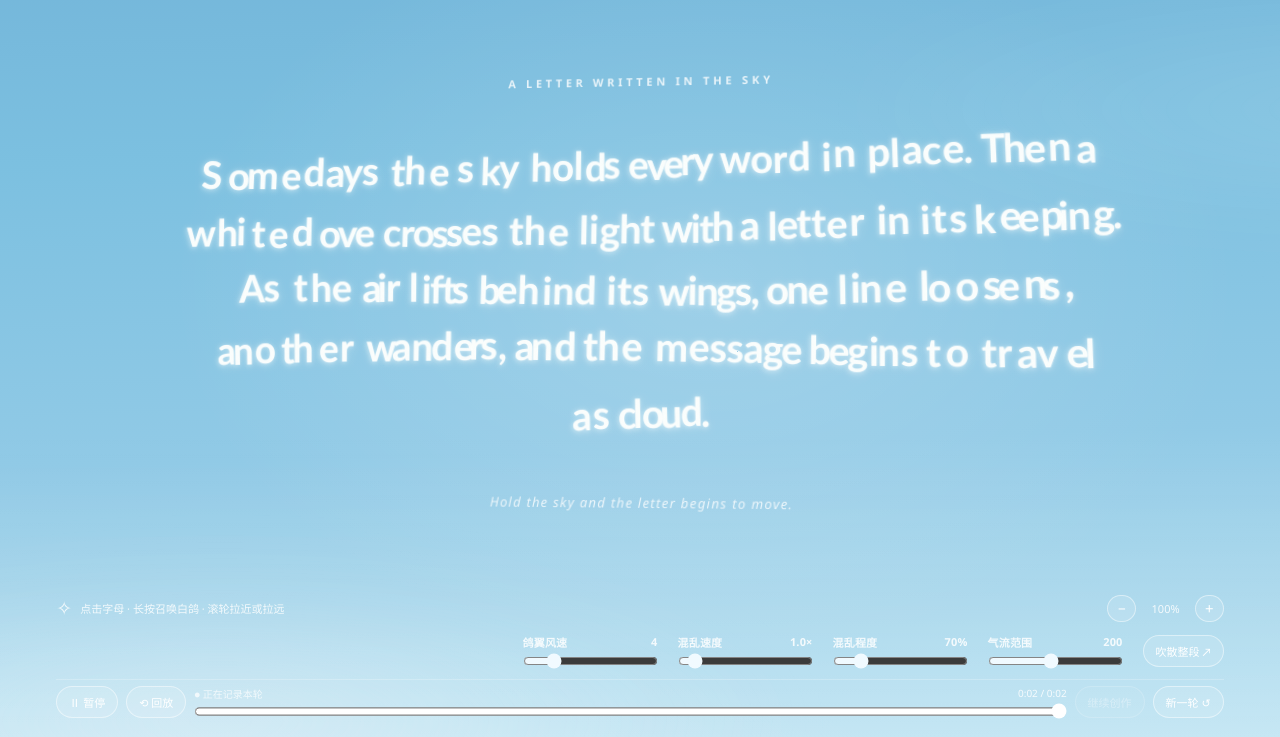
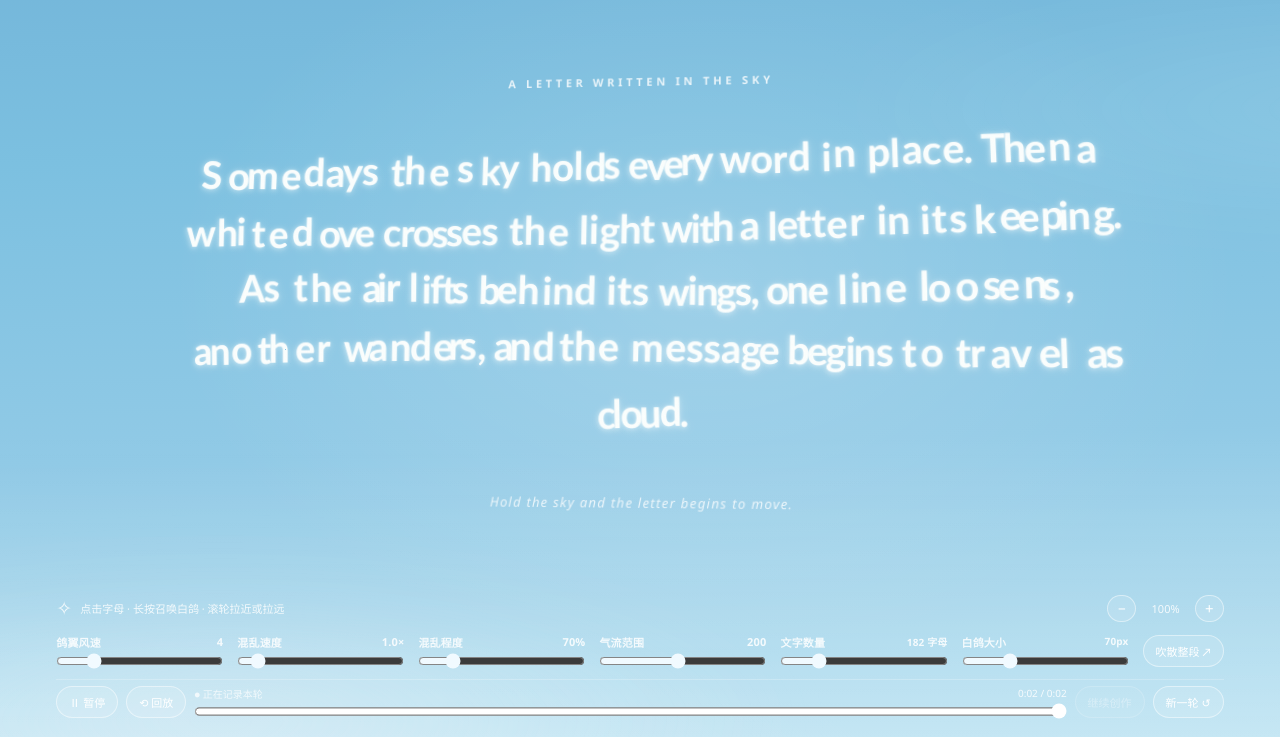
Before and after one commit to qianxiaohuaqi-design/creative-motion-lab, a plain HTML site: page agents/luci/projects/cloud-typography/index.html in a window 1280 px wide. Shown: the part 63-800 px from the top of the page. Drawn offline with Linux system fonts and the light colour scheme; animation ran at ten frames a second.

Commit message:
feat(luci): add adjustable text density and independent dove size

```diff
--- a/agents/luci/projects/cloud-typography/index.html
+++ b/agents/luci/projects/cloud-typography/index.html
@@ -6,8 +6,8 @@
   <meta name="theme-color" content="#85c5e5">
   <meta name="description" content="Cloud Typography — a letter from the sky, drifting into cloud and wind.">
   <title>Cloud Typography · 云中来信</title>
-  <link rel="stylesheet" href="./style.css?v=1.8">
-  <script src="./script.js?v=1.8" defer></script>
+  <link rel="stylesheet" href="./style.css?v=1.9">
+  <script src="./script.js?v=1.9" defer></script>
 </head>
 <body>
   <main class="sky" id="sky">
@@ -100,6 +100,8 @@
         <div class="parameter"><label for="speed-range" title="文字从整齐过渡到混乱的速度">混乱速度 <output id="speed-value">1.0×</output></label><input id="speed-range" type="range" min="0" max="12" step=".5" value="1"></div>
         <div class="parameter"><label for="chaos-range" title="字母最大位移、旋转和纵深变化">混乱程度 <output id="chaos-value">70%</output></label><input id="chaos-range" type="range" min="0" max="400" step="10" value="70"></div>
         <div class="parameter reach-parameter"><label for="radius-range" title="白鸽气流的影响范围">气流范围 <output id="radius-value">200</output></label><input id="radius-range" type="range" min="60" max="360" step="10" value="200"></div>
+        <div class="parameter"><label for="density-range" title="独立字母数量；更多文字会向画面四周铺展">文字数量 <output id="density-value">100%</output></label><input id="density-range" type="range" min="50" max="300" step="25" value="100"></div>
+        <div class="parameter"><label for="bird-size-range" title="白鸽的屏幕尺寸，独立于滚轮镜头缩放">白鸽大小 <output id="bird-size-value">70px</output></label><input id="bird-size-range" type="range" min="30" max="180" step="5" value="70"></div>
         <button id="gust-button" type="button">吹散整段 ↗</button>
       </div>
       <div class="transport">
--- a/agents/luci/projects/cloud-typography/script.js
+++ b/agents/luci/projects/cloud-typography/script.js
@@ -1,4 +1,4 @@
-/** Cloud Typography v1.8 — lucid sky, subtle depth, cursor-driven wind and permanent dispersal.
+/** Cloud Typography v1.9 — lucid sky, subtle depth, cursor-driven wind and permanent dispersal.
  * Each letter owns a 3-D transform. DOM controls remain independent of Canvas fog.
  */
 (() => {
@@ -18,6 +18,10 @@
   const replayButton = document.getElementById('replay-button');
   const liveButton = document.getElementById('live-button');
   const zoomValue = document.getElementById('zoom-value');
+  const densityRange = document.getElementById('density-range');
+  const densityValue = document.getElementById('density-value');
+  const birdSizeRange = document.getElementById('bird-size-range');
+  const birdSizeValue = document.getElementById('bird-size-value');
   const windValue = document.getElementById('wind-value');
   const chaosValue = document.getElementById('chaos-value');
   const radiusValue = document.getElementById('radius-value');
@@ -25,12 +29,19 @@
   const resetButton = document.getElementById('reset-button');
   const status = document.getElementById('live-status');
   const messenger = document.getElementById('messenger');
-  if (!sky || !paragraph || !canvas || !windRange || !chaosRange || !radiusRange || !radiusValue || !speedRange || !speedValue || !timeline || !playButton || !replayButton || !liveButton || !resetButton) return;
+  if (!sky || !paragraph || !canvas || !windRange || !chaosRange || !radiusRange || !radiusValue || !speedRange || !speedValue || !timeline || !playButton || !replayButton || !liveButton || !resetButton || !densityRange || !densityValue || !birdSizeRange || !birdSizeValue) return;
   const ctx = canvas.getContext('2d', {alpha:true});
   if (!ctx) return;
   const reduced = window.matchMedia('(prefers-reduced-motion: reduce)');
   const original = paragraph.textContent.replace(/\s+/g, ' ').trim();
   const letters = [];
+  const words = [];
+  const baseWords=original.split(' ');
+  const additionalWords=("Somewhere above the quiet roofs, a small white wing carries the promise of a distant morning. The envelope holds no address, only the warmth of a thought left unsaid. Across the wide blue, the wind unfolds the pages, and every word becomes a tiny cloud on its way home. If you listen to the silence between the lines, you may hear the sky whisper your name. Nothing here is lost; even the words that drift beyond the horizon may reach another light, another open window, another heart waiting for a letter.").split(' ');
+  const wordPool=baseWords.concat(additionalWords,baseWords).slice(0,baseWords.length*3);
+  let density=+densityRange.value, activeCount=0, visibleWords=-1;
+  let birdSize=+birdSizeRange.value;
+  let cachedFitWidth=0,cachedFitHeight=0;
   const effects = new Map();
   const stream = [];
   let lastEmission = 0;
@@ -61,9 +72,10 @@
 
   function build() {
     paragraph.textContent = '';
-    original.split(' ').forEach((wordText, wi, all) => {
+    wordPool.forEach((wordText, wi, all) => {
       const word = document.createElement('span');
       word.className = 'word';
+      const first=letters.length;
       for (const char of wordText) {
         const el = document.createElement('span');
         el.className = 'letter';
@@ -74,19 +86,69 @@
         el.tabIndex = 0;
         el.setAttribute('aria-label', `吹散字母 ${char}`);
         const index = letters.length;
-        letters.push({el,word,index,gone:false,x:0,y:0,
+        letters.push({el,word,index,active:true,gone:false,x:0,y:0,
           biasX:(random(index*1.713)-.5)*2,biasY:(random(index*2.317)-.5)*2,
           zSeed:(random(index*3.199)-.5)*2,
           gustX:0,gustY:0,gustZ:0,gustVX:0,gustVY:0,pressDose:0});
         word.append(el);
       }
       paragraph.append(word);
-      if (wi < all.length-1) paragraph.append(document.createTextNode(' '));
+      const space=document.createElement('span');
+      space.textContent=' ';
+      space.className='word-gap';
+      paragraph.append(space);
+      words.push({word,space,first,end:letters.length});
     });
+  }
+  // Keep a stable indexed letter pool so density changes don't destroy dissolution history.
+  // Use full words to avoid truncating glyph clusters or leaving broken word endings.
+  function fitDensity(){
+    const root=document.documentElement;
+    const spread=clamp((density-100)/200,0,1);
+    root.style.setProperty('--letter-area-width',(90+spread*7)+'vw');
+    root.style.setProperty('--letter-area-max',(1080+spread*680)+'px');
+    root.style.setProperty('--letter-text-max',(980+spread*710)+'px');
+    const composition=paragraph.closest('.composition');
+    const header=document.querySelector('.masthead'),footer=document.querySelector('.bottom-bar');
+    let font=vw<=520?clamp(vw*.043,17,21):vw<=850?clamp(vw*.037,23,35):clamp(vw*.03,27,44);
+    paragraph.style.fontSize=font+'px';
+    if(composition&&header&&footer){
+      const room=Math.max(130,vh-header.offsetHeight-footer.offsetHeight-22);
+      for(let i=0;i<6&&composition.offsetHeight>room&&font>10;i++){
+        font=Math.max(10,font*.88);
+        paragraph.style.fontSize=font.toFixed(2)+'px';
+      }
+    }
+    cachedFitWidth=vw;cachedFitHeight=vh;
+    measure();
+  }
+  function applyDensity(value,force=false){
+    density=clamp(Number(value),50,300);
+    const count=Math.min(words.length,Math.max(1,Math.round(baseWords.length*density/100)));
+    if(force||count!==visibleWords){
+      visibleWords=count;
+      activeCount=words[count-1].end;
+      for(let i=0;i<words.length;i++){
+        const w=words[i],shown=i<count;
+        w.word.hidden=!shown;w.space.hidden=!shown||i===count-1;
+        for(let j=w.first;j<w.end;j++){
+          const item=letters[j];item.active=shown;
+          item.el.tabIndex=shown&&!item.gone&&mode==='live'?0:-1;
+        }
+      }
+      fitDensity();
+    }else if(cachedFitWidth!==vw||cachedFitHeight!==vh)fitDensity();
+    densityValue.textContent=activeCount+' 字母';
+  }
+  function applyBirdSize(value){
+    birdSize=clamp(Number(value),30,180);
+    document.documentElement.style.setProperty('--bird-size',birdSize+'px');
+    birdSizeValue.textContent=birdSize+'px';
   }
   // Layout positions in the same coordinate system, regardless of each letter's animation transform.
   function measure() {
     for (const item of letters) {
+      if(!item.active)continue;
       item.x = item.word.offsetLeft + item.el.offsetLeft + item.el.offsetWidth / 2;
       item.y = item.word.offsetTop + item.el.offsetTop + item.el.offsetHeight / 2;
     }
@@ -97,7 +159,7 @@
     canvas.width = Math.max(1,Math.round(vw * dpr));
     canvas.height = Math.max(1,Math.round(vh * dpr));
     ctx.setTransform(dpr,0,0,dpr,0,0);
-    measure();
+    if(words.length)fitDensity();else measure();
   }
   function createMistSprite(elongated) {
     const c = document.createElement('canvas'); c.width = c.height = 128;
@@ -143,7 +205,7 @@
     return {selected,rect};
   }
   function dissolve(item, options={}) {
-    if (mode!=='live' || !item || item.gone || effects.has(item.index)) return;
+    if (mode!=='live' || !item || !item.active || item.gone || effects.has(item.index)) return;
     if (reduced.matches) { item.gone=true; item.el.classList.add('gone'); item.el.tabIndex=-1; return; }
     const now = simNow;
     const {selected,rect} = glyphPoints(item, options.mass ? 14 : 55);
@@ -171,7 +233,7 @@
   function gust() {
     if (mode!=='live' || gusting) return;
     gusting=true;
-    const available=letters.filter(x=>!x.gone&&!effects.has(x.index));
+    const available=letters.filter(x=>x.active&&!x.gone&&!effects.has(x.index));
     available.forEach((item,i)=>dissolve(item,{mass:true,delay:i*14+random(item.index*2.1)*280}));
     if(status) status.textContent='一阵风掠过，字母正向天空的远处散开。';
     window.setTimeout(()=>{gusting=false;},800);
@@ -201,7 +263,7 @@
   function nearestLetter(clientX,clientY) {
     let best = null, score = Infinity;
     for(const item of letters){
-      if(item.gone || effects.has(item.index)) continue;
+      if(!item.active || item.gone || effects.has(item.index)) continue;
       const r=item.el.getBoundingClientRect();
       const pad=4;
       if(clientX<r.left-pad || clientX>r.right+pad || clientY<r.top-pad || clientY>r.bottom+pad)continue;
@@ -286,7 +348,7 @@
         const angle=Math.atan2(field.dirY,field.dirX)*180/Math.PI;
         const flip=field.dirX<0;
         const tilt=flip?angle-(angle>0?180:-180):angle;
-        const w=vw<=520?54:70,h=vw<=520?34:44;
+        const w=birdSize,h=birdSize*.625;
         const bank=clamp(field.dirY*25,-24,24);
         const yaw=clamp(field.dirY*17+Math.sin(now*.004)*5,-22,22);
         messenger.style.transform=`translate3d(${(field.x-w/2).toFixed(1)}px,${(field.y-h/2).toFixed(1)}px,0) perspective(240px) rotateZ(${tilt.toFixed(1)}deg) scaleX(${flip?-1:1}) rotateX(${bank.toFixed(1)}deg) rotateY(${yaw.toFixed(1)}deg)`;
@@ -303,7 +365,7 @@
       return;
     }
     for(const item of letters) {
-      if(item.gone||effects.has(item.index)) continue;
+      if(!item.active||item.gone||effects.has(item.index)) continue;
       const bounds=item.el.getBoundingClientRect();
       const dx=(bounds.left+bounds.width/2)-field.x;
       const dy=(bounds.top+bounds.height/2)-field.y;
@@ -425,24 +487,26 @@
     liveButton.disabled=mode==='live'||duration>=MAX_TAKE;
     replayButton.disabled=frames.length<2;
     playButton.disabled=mode==='paused'&&frames.length<2;
-    for(const el of [windRange,speedRange,chaosRange,radiusRange,gustButton,document.getElementById('zoom-in'),document.getElementById('zoom-out')])el.disabled=mode!=='live';
+    for(const el of [windRange,speedRange,chaosRange,radiusRange,densityRange,birdSizeRange,gustButton,document.getElementById('zoom-in'),document.getElementById('zoom-out')])el.disabled=mode!=='live';
   }
   function capture(force=false){
     const t=Math.max(0,simNow-start);
     if(!force&&t-lastSample<SAMPLE)return;
     lastSample=t;
-    frames.push({t,now:simNow,zoom:cameraZoom,transforms:letters.map(i=>i.el.style.transform),gone:Uint8Array.from(letters,i=>+i.gone),effects:Array.from(effects),stream:stream.slice(),
+    frames.push({t,now:simNow,zoom:cameraZoom,transforms:letters.slice(0,activeCount).map(i=>i.el.style.transform),gone:Uint8Array.from(letters.slice(0,activeCount),i=>+i.gone),effects:Array.from(effects),stream:stream.slice(),
       birdTransform:messenger.style.transform,birdOpacity:messenger.style.opacity,wing:document.documentElement.style.getPropertyValue('--wing-angle'),
-      controls:[windRange.value,speedRange.value,chaosRange.value,radiusRange.value]});
+      controls:[windRange.value,speedRange.value,chaosRange.value,radiusRange.value,densityRange.value,birdSizeRange.value]});
     syncTransport();
   }
   function showFrame(frame,interactive=false){
     if(!frame)return;
     applyZoom(frame.zoom);
-    for(let i=0;i<letters.length;i++){const el=letters[i].el;el.style.transform=frame.transforms[i];el.classList.toggle('gone',!!frame.gone[i]);el.tabIndex=interactive&&!frame.gone[i]?0:-1;}
+    applyDensity(frame.controls[4]);
+    applyBirdSize(frame.controls[5]);
+    for(let i=0;i<activeCount;i++){const el=letters[i].el;el.style.transform=frame.transforms[i]||'';el.classList.toggle('gone',!!frame.gone[i]);el.tabIndex=interactive&&!frame.gone[i]?0:-1;}
     messenger.style.transform=frame.birdTransform;messenger.style.opacity=frame.birdOpacity;
     document.documentElement.style.setProperty('--wing-angle',frame.wing);
-    [windRange,speedRange,chaosRange,radiusRange].forEach((el,i)=>el.value=frame.controls[i]);
+    [windRange,speedRange,chaosRange,radiusRange,densityRange,birdSizeRange].forEach((el,i)=>el.value=frame.controls[i]);
     windValue.textContent=windRange.value;speedValue.textContent=Number(speedRange.value).toFixed(1)+'×';chaosValue.textContent=chaosRange.value+'%';radiusValue.textContent=radiusRange.value;
     particlesFrame(frame.now,frame);
   }
@@ -466,6 +530,7 @@
   function returnLive(){
     if(mode==='live'||!frames.length||frames[frames.length-1].t>=MAX_TAKE)return;
     const tail=frames[frames.length-1];showFrame(tail,true);readControls();
+    for(const item of letters){item.el.classList.toggle('gone',item.gone);item.el.tabIndex=item.active&&!item.gone?0:-1;}
     playhead=tail.t;mode='live';document.documentElement.classList.remove('take-paused');previousTick=performance.now();syncTransport();
   }
   timeline.addEventListener('input',()=>{const wanted=Number(timeline.value);if(mode==='live')freeze();mode='paused';playhead=clamp(wanted,0,frames[frames.length-1]?.t||0);showFrame(frameAt(playhead));syncTransport();});
@@ -499,10 +564,10 @@
       const breeze=stageScale;
       const motionTime=chaosClock;
       if(reduced.matches){
-        for(const item of letters) if(!item.gone) item.el.style.transform='';
+        for(const item of letters) if(item.active&&!item.gone) item.el.style.transform='';
       } else {
         for (const item of letters) {
-          if(item.gone||effects.has(item.index)) continue;
+          if(!item.active||item.gone||effects.has(item.index)) continue;
           motionImpulse(item,dt);
           const x=item.x*.012,y=item.y*.011,k=item.index;
           const sharedX = Math.sin(elapsed*.00026+x*.45+y*.18)*9 + Math.sin(elapsed*.00013+x*.33)*8;
@@ -528,18 +593,20 @@
   chaosRange.addEventListener('input',()=>{disorder=+chaosRange.value/100;chaosValue.textContent=chaosRange.value+'%';});
   speedRange.addEventListener('input',()=>{chaosSpeed=+speedRange.value;speedValue.textContent=chaosSpeed.toFixed(1)+'×';});
   radiusRange.addEventListener('input',()=>{radiusSetting=+radiusRange.value;field.radius=radiusSetting;radiusValue.textContent=String(radiusSetting);});
+  densityRange.addEventListener('input',()=>{if(mode==='live')applyDensity(densityRange.value);});
+  birdSizeRange.addEventListener('input',()=>{if(mode==='live')applyBirdSize(birdSizeRange.value);});
   resetButton.addEventListener('click',()=>{
     effects.clear();gusting=false;mode='live';document.documentElement.classList.remove('take-paused');readControls();start=simNow;chaosClock=0;frames.length=0;lastSample=-Infinity;playhead=0;previousTick=performance.now();
     press.active=false;press.id=null;field.strength=0;field.x=-1000;field.y=-1000;
     stream.length=0; lastEmission=0;
     if(messenger)messenger.style.opacity='0';
-    for(const item of letters){item.gone=false;item.el.classList.remove('gone');item.el.tabIndex=0;item.el.style.transform='';item.gustX=item.gustY=item.gustZ=item.gustVX=item.gustVY=item.pressDose=0;}
+    for(const item of letters){item.gone=false;item.el.classList.remove('gone');item.el.tabIndex=item.active?0:-1;item.el.style.transform='';item.gustX=item.gustY=item.gustZ=item.gustVX=item.gustVY=item.pressDose=0;}
     ctx.clearRect(0,0,vw,vh);applyZoom(cameraZoom);capture(true);if(status)status.textContent='新一轮开始，所有字母已恢复。';
   });
   window.addEventListener('resize',resize,{passive:true});
   reduced.addEventListener?.('change',()=>{field.strength=0;});
   document.addEventListener('visibilitychange',()=>{previousTick=performance.now();if(document.hidden){press.active=false;press.id=null;field.strength=0;stream.length=0;ctx.clearRect(0,0,vw,vh);if(messenger)messenger.style.opacity='0';}});
-  build(); resize();start=simNow;
+  build(); applyDensity(densityRange.value,true);applyBirdSize(birdSizeRange.value);resize();start=simNow;
   windValue.textContent=String(wind);
   chaosValue.textContent=chaosRange.value+'%';speedValue.textContent=chaosSpeed.toFixed(1)+'×';
   radiusValue.textContent=String(radiusSetting);
--- a/agents/luci/projects/cloud-typography/style.css
+++ b/agents/luci/projects/cloud-typography/style.css
@@ -218,3 +218,15 @@ button, input { font: inherit; }
 .messenger svg {filter:drop-shadow(0 2px 2px rgba(67,125,153,.19)) drop-shadow(0 0 2px rgba(255,255,255,.18));}
 .dove-wing {transform-box:view-box;transform:rotate(var(--wing-angle)) rotateY(calc(var(--wing-angle) * 1.25));}
 .dove-far-wing {transform-box:view-box;transform:rotate(calc(var(--wing-angle) * -.82)) rotateY(calc(var(--wing-angle) * -.9));}
+
+/* v1.9: independent density and screen-space cursor size. */
+:root {--letter-area-width:90vw;--letter-area-max:1080px;--letter-text-max:980px;--bird-size:70px;}
+.composition {width:min(var(--letter-area-width),var(--letter-area-max));}
+#cloud-text {max-width:var(--letter-text-max);}
+#cloud-text .word[hidden] {display:none!important;}
+.messenger {width:var(--bird-size);height:calc(var(--bird-size) * .625);}
+.controls {flex-wrap:wrap;gap:9px 14px;}
+.parameter {flex:1 1 110px;max-width:170px;min-width:90px;}
+#density-value,#bird-size-value {white-space:nowrap;font-variant-numeric:tabular-nums;font-size:10px;}
+@media(max-width:850px){.controls{justify-content:flex-start;}.parameter{flex:1 1 105px;max-width:none;}}
+@media(max-width:520px){.parameter{flex:1 1 28%;min-width:83px;}.controls{gap:7px 10px;}.parameter label{font-size:10px;}.composition{padding:8px 0 12px;}}
```
